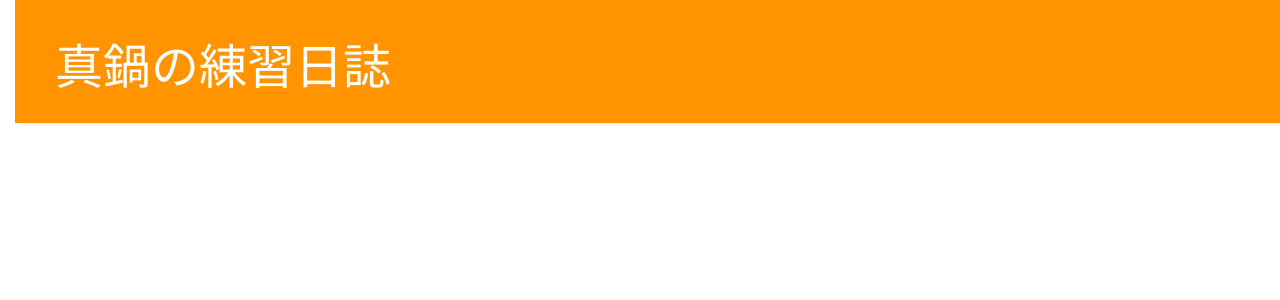
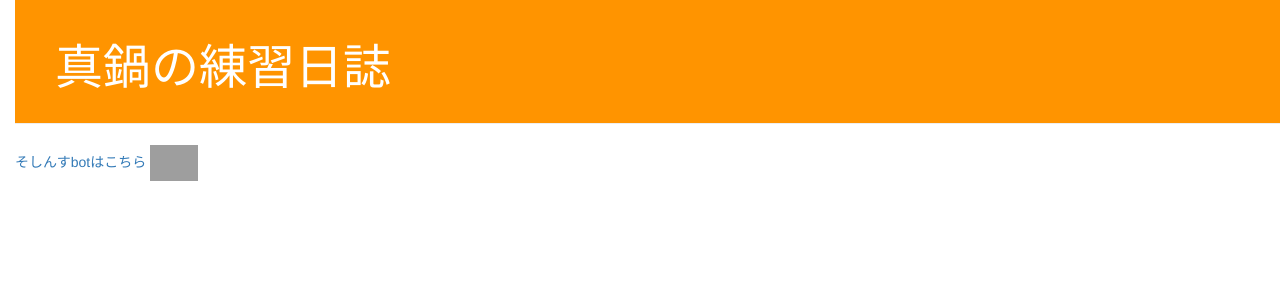
Before and after one commit to sonoota/my_first_blog, a Django app: page / in a window 1280 px wide. Shown: the top 300 px of the page. Run offline with Django 3.2, Linux system fonts and the light colour scheme; data that the repository does not hold is empty; some libraries are stand-ins or nearby versions; grey boxes are pictures that could not be loaded.

Commit message:
added a LINE button link to a soshinsu LINE bot.

```diff
--- a/blog/templates/blog/base.html
+++ b/blog/templates/blog/base.html
@@ -24,5 +24,7 @@
           </div>
         </div>
       </div>
+      <a>そしんすbotはこちら</a>
+      <a href="http://nav.cx/6vXUmd5"><img src="https://scdn.line-apps.com/n/line_add_friends/btn/ja.png" alt="友だち追加" height="36" border="0"></a>
     </body>
 </html>
```
